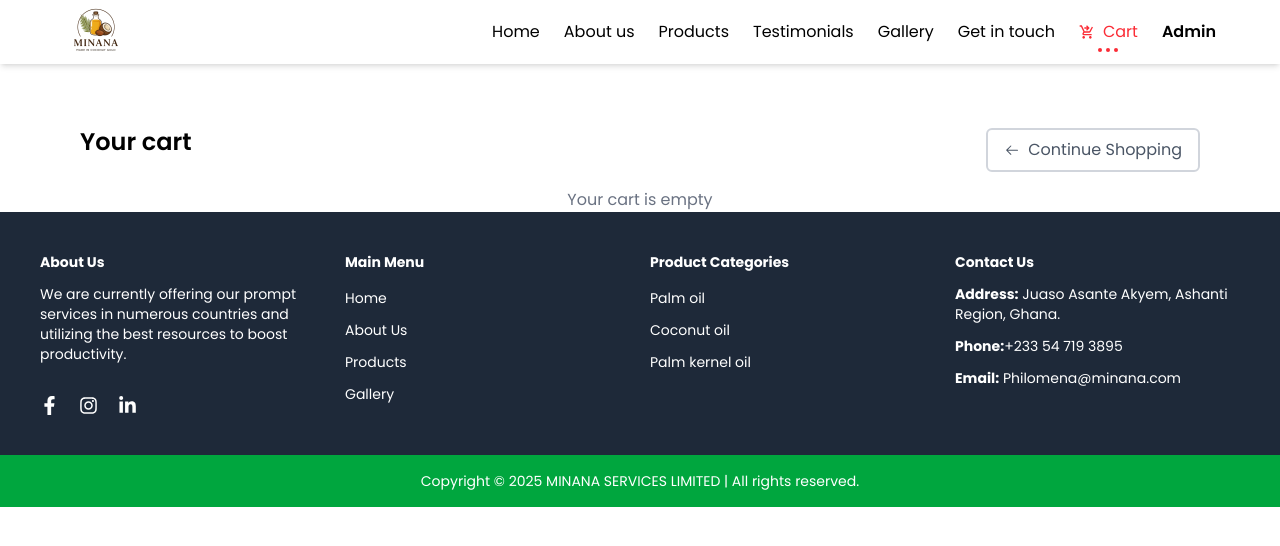
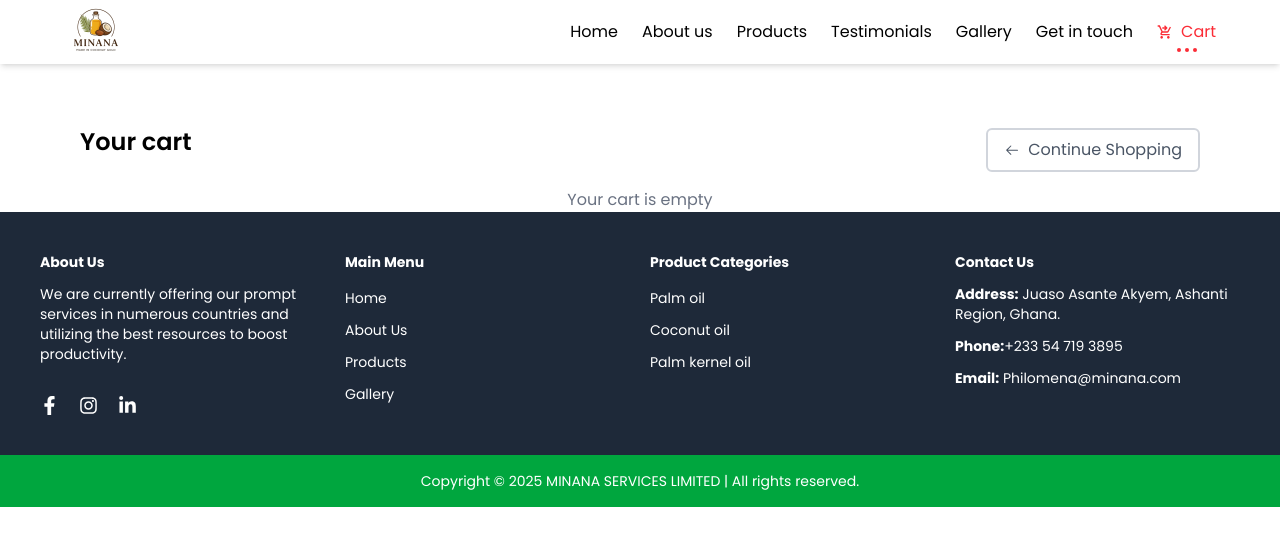
Before and after one commit to esitoxla/Minana-services, a React (Vite) app: page /cart in a window 1280 px wide. Shown: the top 546 px of the page. Built offline with nearby package versions, Linux system fonts and the light colour scheme; a web font is replaced by a local one.

Commit message:
added final changes

```diff
--- a/src/components/Navbar.jsx
+++ b/src/components/Navbar.jsx
@@ -153,27 +153,6 @@ export default function Navbar() {
                   )}
                 </NavLink>
               </li>
-
-              <li>
-                <NavLink to="/admin-access">
-                  {({ isActive }) => (
-                    <span
-                      className={`relative ${
-                        isActive ? "text-red-500" : ""
-                      } font-semibold`}
-                    >
-                      Admin
-                      {isActive && (
-                        <div className="absolute -bottom-2 left-1/2 transform -translate-x-1/2 flex space-x-1">
-                          <div className="w-1 h-1 bg-red-500 rounded-full"></div>
-                          <div className="w-1 h-1 bg-red-500 rounded-full"></div>
-                          <div className="w-1 h-1 bg-red-500 rounded-full"></div>
-                        </div>
-                      )}
-                    </span>
-                  )}
-                </NavLink>
-              </li>
             </ul>
           </div>
           {/* hamburgar */}
@@ -241,12 +220,6 @@ export default function Navbar() {
                       </span>
                     </Link>
                   </li>
-
-                  <li>
-                    <Link to="/admin-access" onClick={() => setOpen(false)}>
-                      Admin
-                    </Link>
-                  </li>
                 </ul>
               </div>
             </div>
--- a/src/pages/Cart.jsx
+++ b/src/pages/Cart.jsx
@@ -44,7 +44,7 @@ export default function Cart() {
               </button>
               <div className="flex items-center justify-between flex-col mb-10">
                 <span className="text-lg mr-4 font-semibold">
-                  Total: $
+                  Total: GH₵
                   {cart
                     .reduce(
                       (total, item) => total + item.price * item.quantity,
```
